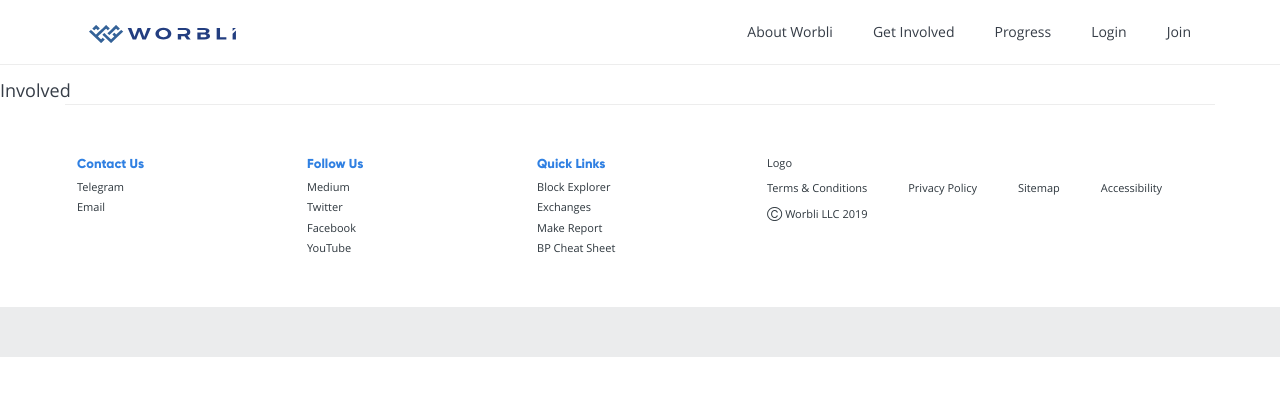
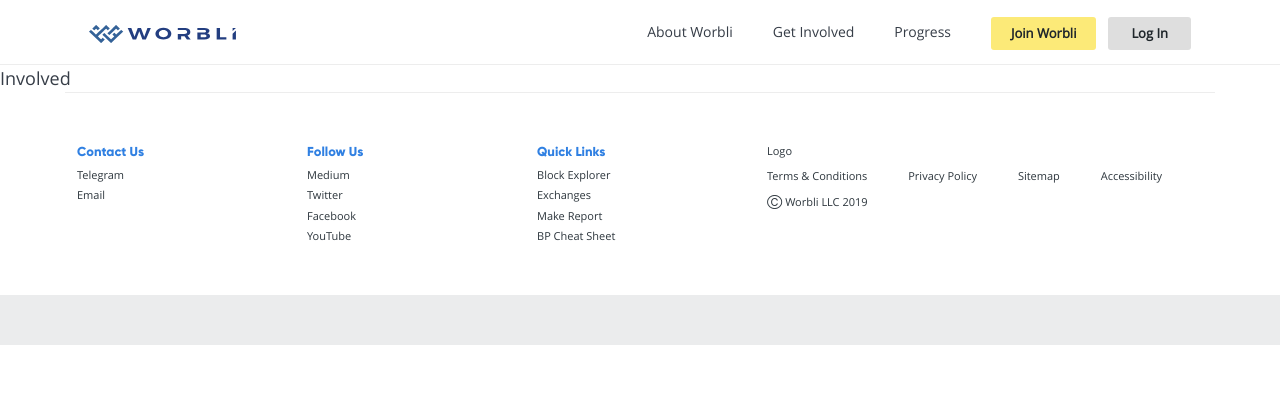
Before and after one commit to agenix/webapp-boilerplate, a React (Create React App) app: page /involved in a window 1280 px wide. Shown: the top 396 px of the page. Built offline with nearby package versions, Linux system fonts and the light colour scheme.

Commit message:
confirm email

```diff
--- a/src/components/header.tsx
+++ b/src/components/header.tsx
@@ -25,10 +25,11 @@
         <Link to={{pathname: '/about'}}><div>{txt.aboutWorbli}</div></Link>
         <Link to={{pathname: '/involved'}}><div>{txt.getInvolved}</div></Link>
         <Link to={{pathname: '/progress'}}><div>{txt.progress}</div></Link>
-        {/* <Link to={{pathname: '/who'}}><div>{txt.whoWeAre}</div></Link> */}
-        {/* <div>{txt.portal}</div> */}
-        <div><Modal title='Login'/></div>
-        <div><Modal title='Join'/></div>
+        <div className='loggedOut'>
+          <div><Modal title='join'/></div>
+          <div><Modal title='login'/></div>
+        </div>
+
       </nav>
     </header>
   );
--- a/src/components/join.tsx
+++ b/src/components/join.tsx
@@ -10,7 +10,7 @@
 }
 
 const Join: React.FC<propsInterface> = (props) => {
-  const { global } = useContext(Context) as {global: any; setGlobal: React.Dispatch<React.SetStateAction<any>>};
+  const { global, setGlobal } = useContext(Context) as {global: any; setGlobal: React.Dispatch<React.SetStateAction<any>>};
   const [state, setState] = useState({loading: false, email: '', newPassword: '', emailError: '', passwordError: ''});
   const formValue = (event: React.ChangeEvent<HTMLInputElement>) => {setState({...state, [event.target.name]: event.target.value})}
   const txt = translations[global.language];
@@ -33,7 +33,9 @@
           setState({...state, loading: false, emailError: content[0].message, passwordError: ''});
         } else {
           setState({...state, loading: false, emailError: '', passwordError: ''});
-          console.log(content);
+          setGlobal({...global, confirmEmail: true});
+          localStorage.setItem("confirmEmail", 'true')
+          console.log(content + 'You are logged in now!');
         }
       } else {
         setState({...state, emailError: content.message || response.status});
--- a/src/components/layout.tsx
+++ b/src/components/layout.tsx
@@ -1,8 +1,13 @@
-import React from 'react';
+import React, {useContext} from 'react';
+import Context from './context';
+import {translations} from '../translations/home';
 import { Menu } from './menu';
 import { Header } from './header';
+import {Link} from 'react-router-dom';
 
 const Layout: React.FC = (props) => {
+  const { global } = useContext(Context) as {global: any; setGlobal: React.Dispatch<React.SetStateAction<any>>};
+  const txt = translations[global.language];
   let menuState = false;
 
   function toggleMenu() {
@@ -38,6 +43,7 @@
   return (
     <div className='screen'>
       <main className="layout" id="layout">
+        {global.confirmEmail &&<section className='email'>{txt.pleaseConfirmEmail} <Link to={{pathname: '/profile'}}>{txt.updateYourEmail}</Link> {txt.or} <span>{txt.resendConfirmation}</span></section>}
         <section className='menu'><Menu toggleMenu={toggleMenu}/></section>
         <section className='header'><Header toggleMenu={toggleMenu}/></section>
         <section className='cover' id='cover' onClick={toggleMenu}></section>
--- a/src/components/modal.tsx
+++ b/src/components/modal.tsx
@@ -7,7 +7,7 @@
 }
 
 const Modal: React.FC<propsInterface> = (props) => {
-  const [state, setState] = useState({showLogin: props.title === "Join" ? false : true, modalState: true});
+  const [state, setState] = useState({showLogin: props.title === "join" ? false : true, modalState: false});
   function toggleLogin() {
     setState({...state, showLogin: !state.showLogin});
   }
@@ -16,13 +16,13 @@
     setState({...state, modalState: !state.modalState});
     const modal = document.getElementById(`modal-${props.title}`);
     const card = document.getElementById(`card-${props.title}`);
-    if (modal && card && state.modalState === true) {
+    if (modal && card && state.modalState === false) {
       modal.style.display = "flex";
       modal.animate([{backgroundColor: 'rgba(0, 0, 0, 0)'}, {backgroundColor: 'rgba(0, 0, 0, 0.6)'}], {duration: 200, easing: 'ease-in-out', fill: 'forwards'});
       card.animate([{opacity: 0}, {opacity: 1}], {duration: 200, easing: 'ease-in-out', fill: 'forwards'});
       card.animate([{transform: 'translateY(-200px)'}, {transform: 'translateY(0)'}], {duration: 200, easing: 'ease-in-out', fill: 'forwards'});
     }
-    if (modal && card && state.modalState === false) {
+    if (modal && card && state.modalState === true) {
       modal.animate([{backgroundColor: 'rgba(0, 0, 0, 0.6)'}, {backgroundColor: 'rgba(0, 0, 0, 0)'}], {duration: 200, easing: 'ease-in-out', fill: 'forwards'});
       card.animate([{opacity: 1}, {opacity: 0}],{duration: 200, easing: 'ease-in-out', fill: 'forwards'});
       card.animate([{transform: 'translateY(0)'}, {transform: 'translateY(-200px)'}], {duration: 200, easing: 'ease-in-out', fill: 'forwards'});
@@ -39,7 +39,9 @@
         : <Join toggleLogin={toggleLogin} toggleModal={toggleModal}/>}
         </div>
       </div>
-      <div onClick={toggleModal} className='modal-title' id={'modal-' + props.title}> {props.title}</div>
+      <div onClick={toggleModal} className={'modal-' + props.title} id={'modal-' + props.title}>
+      {props.title == 'join' ? 'Join Worbli' : 'Log In'}
+      </div>
     </div>
   );
 }
--- a/src/router.tsx
+++ b/src/router.tsx
@@ -28,6 +28,7 @@
     language: 'en',
     darkMode: window.matchMedia('(prefers-color-scheme: dark)').matches || false,
     apiUrl: 'http://127.0.0.1:8888',
+    confirmEmail: localStorage.getItem("confirmEmail") || false,
   });
 
   window.matchMedia('(prefers-color-scheme: dark)').addEventListener( "change", (e) => {
--- a/src/scss/components/header.scss
+++ b/src/scss/components/header.scss
@@ -21,10 +21,16 @@
     .textNav {
         white-space: nowrap;
         display: none;
-        grid-template-columns: repeat(5, auto);
+        grid-template-columns: auto auto auto 200px;
         grid-gap: 40px;
         font-size: 1.4rem;
         @import 'modal.scss';
+
+        .loggedOut {
+            display: grid;
+            grid-template-columns: repeat(2, 1fr);
+            grid-gap: 12px;
+        }
     }
 
     .textNav a {
--- a/src/scss/components/layout.scss
+++ b/src/scss/components/layout.scss
@@ -8,10 +8,24 @@
     .layout {
         display: grid;
         grid-template-columns: repeat(1, 1fr);
-        grid-column-gap: 12px;
-        grid-row-gap: 12px;
         position: relative;
 
+        .email{
+            background-color: #FCEA78;
+            text-align: center;
+            height: 42px;
+            font-size: 1.3rem;
+            color: #161E25;
+            line-height: 42px;
+            span {
+                font-weight: 800;
+            }
+            a {
+                font-weight: 800;
+                text-decoration: none;
+                color: #161E25;
+            }
+        }
         .body {
             position: relative;
             display: block;
--- a/src/scss/components/modal.scss
+++ b/src/scss/components/modal.scss
@@ -21,8 +21,33 @@
         @import 'join.scss';
     }
 }
-.modal-title {
+.modal-join {
+    font-size: 13px;
     cursor: pointer;
+    background-color: #FCEA78;
+    color: #1F262B;
+    padding: 0 20px;
+    border-radius: 3px;
+    line-height: 33px;
+    font-weight: 600;
+    text-transform: capitalize;
+    text-align: center;
+    position: relative;
+    top: 17px;
+}
+.modal-login {
+    font-size: 13px;
+    cursor: pointer;
+    background-color: #DEDEDE;
+    color: #1F262B;
+    padding: 0 20px;
+    border-radius: 3px;
+    line-height: 33px;
+    font-weight: 600;
+    text-transform: capitalize;
+    text-align: center;
+    position: relative;
+    top: 17px;
 }
 
 @media (prefers-color-scheme: dark) {
--- a/src/translations/home.tsx
+++ b/src/translations/home.tsx
@@ -1,3 +1,5 @@
+import { string } from "prop-types";
+
 export const translations: { [key: string]: {
     language: string,
     aboutWorbli: string,
@@ -43,6 +45,10 @@
     alreadyOnWorbli: string,
     logIn: string,
     fullName: string,
+    pleaseConfirmEmail: string,
+    updateYourEmail: string,
+    or: string,
+    resendConfirmation: string,
   }} = {
   cn: {
     language: 'Chinese',
@@ -89,6 +95,10 @@
     alreadyOnWorbli: 'Already on Worbli?',
     logIn: 'Log In.',
     fullName: 'Full Name',
+    pleaseConfirmEmail: 'Please confirm your email address. If you haven\'t received anything you can',
+    updateYourEmail: 'update your email',
+    or: 'or',
+    resendConfirmation: 'resend confirmation',
   },
   en: {
     language: 'English',
@@ -135,5 +145,9 @@
     alreadyOnWorbli: 'Already on Worbli?',
     logIn: 'Log In.',
     fullName: 'Full Name',
+    pleaseConfirmEmail: 'Please confirm your email address. If you haven\'t received anything you can',
+    updateYourEmail: 'update your email',
+    or: 'or',
+    resendConfirmation: 'resend confirmation',
   },
 }
```
